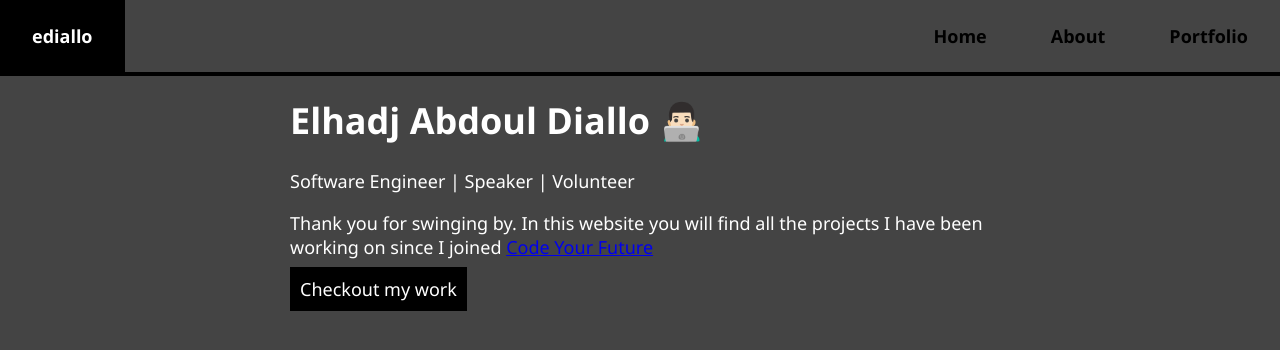
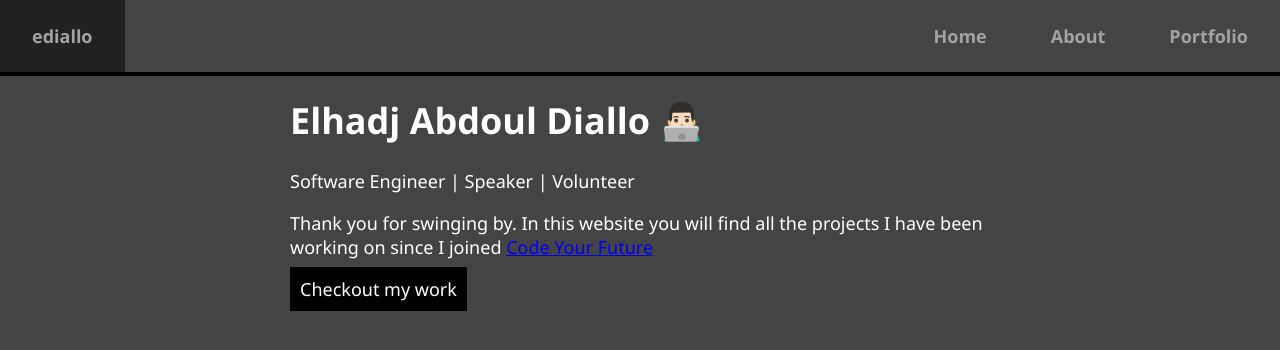
Before and after one commit to eediallo/eediallo.github.io, a React (Create React App) app in the folder my-portfolio/: page / in a window 1280 px wide. Shown: the top 350 px of the page. Built offline with nearby package versions, Linux system fonts and the light colour scheme.

Commit message:
adds 50% opacity to nav a tags

```diff
--- a/my-portfolio/src/App.css
+++ b/my-portfolio/src/App.css
@@ -25,6 +25,7 @@ body {
   display: flex;
   justify-content: space-between;
   background-color: var(--background-color);
+  color: var(--white);
 }
 
 button {
@@ -64,9 +65,10 @@ nav li {
 
 nav a {
   text-decoration: none;
-  color: black;
   font-weight: bold;
   padding: 24px 32px;
+  color: (var(--white));
+  opacity: 50%;
 }
 
 nav a:hover {
```
